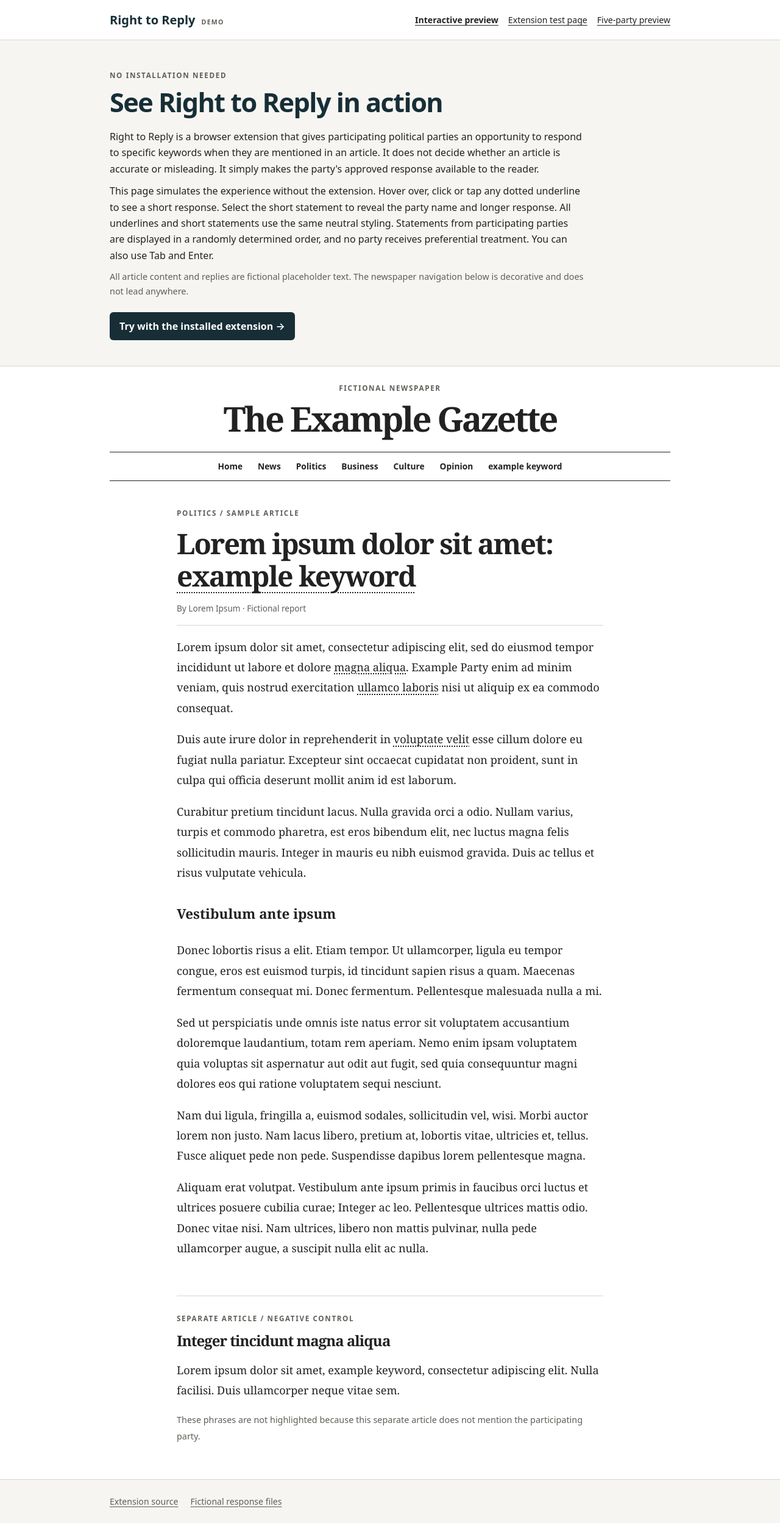
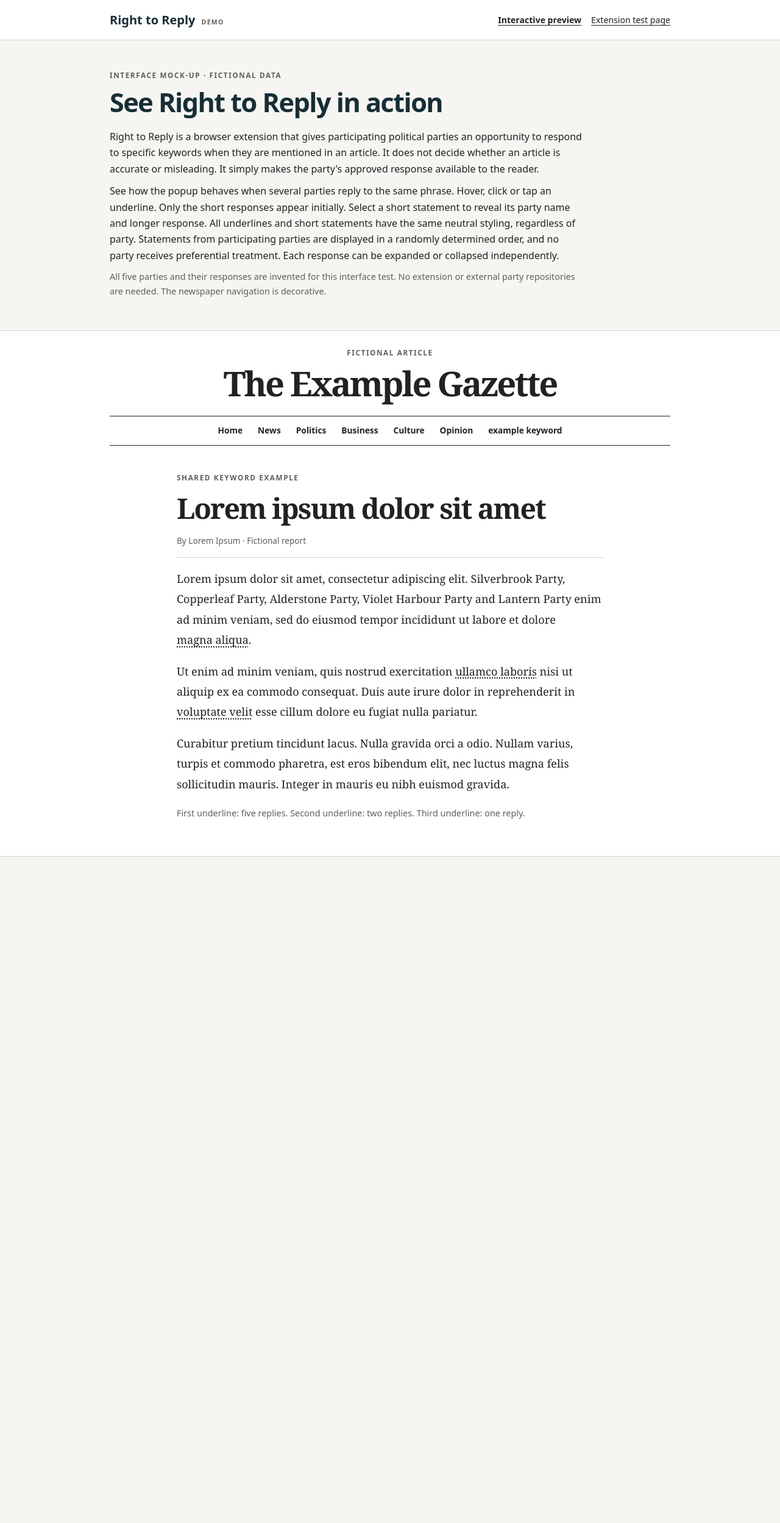
Before and after one commit to mikemayne/right-to-reply-test, a plain HTML site: page index.html in a window 1280 px wide. Shown: the whole page at 61% size. After the commit the page ends 1405 px from the top, so only its background shows below. Drawn offline with Linux system fonts and the light colour scheme.

Commit message:
Promote five-party demonstration to the main interactive preview

```diff
--- a/index.html
+++ b/index.html
@@ -3,58 +3,40 @@
 <head>
 <meta charset="utf-8">
 <meta name="viewport" content="width=device-width,initial-scale=1">
-<link rel="icon" type="image/png" href="favicon.png">
-<title>Interactive demonstration | Right to Reply</title>
+<link rel="icon" href="favicon.png">
+<title>Interactive preview | Right to Reply</title>
 <link rel="stylesheet" href="site.css">
+<script src="five-parties.js" defer></script>
 <script src="preview.js" defer></script>
 </head>
 <body>
-<header class="project-header">
-  <div class="shell">
-    <a class="brand" href="./">Right to Reply <span>DEMO</span></a>
-    <div class="page-switch" aria-label="Demonstration pages">
-      <a href="./" aria-current="page">Interactive preview</a>
-      <a href="test.html">Extension test page</a>
-      <a href="five-parties.html">Five-party preview</a>
-    </div>
-  </div>
-</header>
-<section class="intro shell" aria-labelledby="intro-title">
-  <p class="eyebrow">No installation needed</p>
-  <h1 id="intro-title">See Right to Reply in action</h1>
-  <p>Right to Reply is a browser extension that gives participating political parties an opportunity to respond to specific keywords when they are mentioned in an article. It does not decide whether an article is accurate or misleading. It simply makes the party's approved response available to the reader.</p>
-  <p>This page simulates the experience without the extension. Hover over, click or tap any dotted underline to see a short response. Select the short statement to reveal the party name and longer response. All underlines and short statements use the same neutral styling. Statements from participating parties are displayed in a randomly determined order, and no party receives preferential treatment. You can also use Tab and Enter.</p>
-  <p class="note">All article content and replies are fictional placeholder text. The newspaper navigation below is decorative and does not lead anywhere.</p>
-  <a class="primary-link" href="test.html">Try with the installed extension <span aria-hidden="true">→</span></a>
+<header class="project-header"><div class="shell">
+<a class="brand" href="./">Right to Reply <span>DEMO</span></a>
+<div class="page-switch" aria-label="Demonstration pages"><a href="./" aria-current="page">Interactive preview</a><a href="test.html">Extension test page</a></div>
+</div></header>
+<section class="intro shell">
+<p class="eyebrow">Interface mock-up · Fictional data</p>
+<h1>See Right to Reply in action</h1>
+<p>Right to Reply is a browser extension that gives participating political parties an opportunity to respond to specific keywords when they are mentioned in an article. It does not decide whether an article is accurate or misleading. It simply makes the party's approved response available to the reader.</p>
+<p>See how the popup behaves when several parties reply to the same phrase. Hover, click or tap an underline. Only the short responses appear initially. Select a short statement to reveal its party name and longer response. All underlines and short statements have the same neutral styling, regardless of party. Statements from participating parties are displayed in a randomly determined order, and no party receives preferential treatment. Each response can be expanded or collapsed independently.</p>
+<p class="note">All five parties and their responses are invented for this interface test. No extension or external party repositories are needed. The newspaper navigation is decorative.</p>
 </section>
 <main class="paper">
-  <div class="masthead shell">
-    <p class="newspaper-label">FICTIONAL NEWSPAPER</p>
-    <div class="newspaper-name">The Example Gazette</div>
+<div class="masthead shell"><p class="newspaper-label">FICTIONAL ARTICLE</p><div class="newspaper-name">The Example Gazette</div>
     <nav class="fake-nav" aria-label="Decorative newspaper navigation">
       <span>Home</span><span>News</span><span>Politics</span><span>Business</span><span>Culture</span><span>Opinion</span><span>example keyword</span>
     </nav>
-  </div>
-  <article class="story shell" aria-labelledby="story-title">
-    <p class="eyebrow">Politics / Sample article</p>
-    <h2 id="story-title">Lorem ipsum dolor sit amet: <button type="button" class="preview-keyword" data-keyword="example keyword" aria-haspopup="dialog">example keyword</button></h2>
-    <p class="byline">By Lorem Ipsum · Fictional report</p>
-    <p>Lorem ipsum dolor sit amet, consectetur adipiscing elit, sed do eiusmod tempor incididunt ut labore et dolore <button type="button" class="preview-keyword" data-keyword="magna aliqua" aria-haspopup="dialog">magna aliqua</button>. Example Party enim ad minim veniam, quis nostrud exercitation <button type="button" class="preview-keyword" data-keyword="ullamco laboris" aria-haspopup="dialog">ullamco laboris</button> nisi ut aliquip ex ea commodo consequat.</p>
-    <p>Duis aute irure dolor in reprehenderit in <button type="button" class="preview-keyword" data-keyword="voluptate velit" aria-haspopup="dialog">voluptate velit</button> esse cillum dolore eu fugiat nulla pariatur. Excepteur sint occaecat cupidatat non proident, sunt in culpa qui officia deserunt mollit anim id est laborum.</p>
-    <p>Curabitur pretium tincidunt lacus. Nulla gravida orci a odio. Nullam varius, turpis et commodo pharetra, est eros bibendum elit, nec luctus magna felis sollicitudin mauris. Integer in mauris eu nibh euismod gravida. Duis ac tellus et risus vulputate vehicula.</p>
-    <h3>Vestibulum ante ipsum</h3><p>Donec lobortis risus a elit. Etiam tempor. Ut ullamcorper, ligula eu tempor congue, eros est euismod turpis, id tincidunt sapien risus a quam. Maecenas fermentum consequat mi. Donec fermentum. Pellentesque malesuada nulla a mi.</p>
-    <p>Sed ut perspiciatis unde omnis iste natus error sit voluptatem accusantium doloremque laudantium, totam rem aperiam. Nemo enim ipsam voluptatem quia voluptas sit aspernatur aut odit aut fugit, sed quia consequuntur magni dolores eos qui ratione voluptatem sequi nesciunt.</p>
-    <p>Nam dui ligula, fringilla a, euismod sodales, sollicitudin vel, wisi. Morbi auctor lorem non justo. Nam lacus libero, pretium at, lobortis vitae, ultricies et, tellus. Fusce aliquet pede non pede. Suspendisse dapibus lorem pellentesque magna.</p>
-    <p>Aliquam erat volutpat. Vestibulum ante ipsum primis in faucibus orci luctus et ultrices posuere cubilia curae; Integer ac leo. Pellentesque ultrices mattis odio. Donec vitae nisi. Nam ultrices, libero non mattis pulvinar, nulla pede ullamcorper augue, a suscipit nulla elit ac nulla.</p>
-  </article>
-  <article class="story comparison shell" aria-labelledby="comparison-title">
-    <p class="eyebrow">Separate article / Negative control</p>
-    <h2 id="comparison-title">Integer tincidunt magna aliqua</h2>
-    <p>Lorem ipsum dolor sit amet, example keyword, consectetur adipiscing elit. Nulla facilisi. Duis ullamcorper neque vitae sem.</p>
-    <p class="note">These phrases are not highlighted because this separate article does not mention the participating party.</p>
-  </article>
+</div>
+<article class="story shell">
+<p class="eyebrow">Shared keyword example</p>
+<h2>Lorem ipsum dolor sit amet</h2>
+<p class="byline">By Lorem Ipsum · Fictional report</p>
+<p>Lorem ipsum dolor sit amet, consectetur adipiscing elit. Silverbrook Party, Copperleaf Party, Alderstone Party, Violet Harbour Party and Lantern Party enim ad minim veniam, sed do eiusmod tempor incididunt ut labore et dolore <button class="preview-keyword" data-keyword="magna aliqua" type="button" aria-haspopup="dialog">magna aliqua</button>.</p>
+<p>Ut enim ad minim veniam, quis nostrud exercitation <button class="preview-keyword" data-keyword="ullamco laboris" type="button" aria-haspopup="dialog">ullamco laboris</button> nisi ut aliquip ex ea commodo consequat. Duis aute irure dolor in reprehenderit in <button class="preview-keyword" data-keyword="voluptate velit" type="button" aria-haspopup="dialog">voluptate velit</button> esse cillum dolore eu fugiat nulla pariatur.</p>
+<p>Curabitur pretium tincidunt lacus. Nulla gravida orci a odio. Nullam varius, turpis et commodo pharetra, est eros bibendum elit, nec luctus magna felis sollicitudin mauris. Integer in mauris eu nibh euismod gravida.</p>
+<p class="note">First underline: five replies. Second underline: two replies. Third underline: one reply.</p>
+</article>
 </main>
-<footer class="site-footer shell"><a href="https://github.com/mikemayne/right-to-reply">Extension source</a><a href="https://github.com/mikemayne/right-to-reply-test">Fictional response files</a></footer>
 <section id="reply-popup" class="reply-popup" role="dialog" aria-label="Right to Reply" hidden>
   <div class="reply-toolbar">
     <img class="reply-logo" src="favicon.png" width="28" height="28" alt="Right to Reply">
```
Also changed, not shown: five-parties.html (deleted, +0 -44 lines), test.html (+1 -2 lines), tools/test-preview.mjs (+4 -13 lines), 2 other files.
